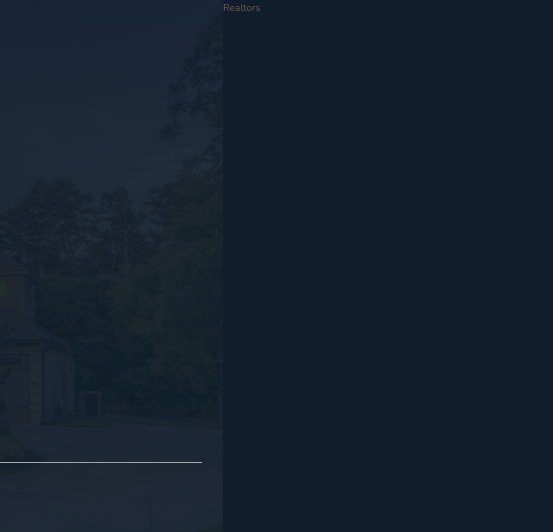
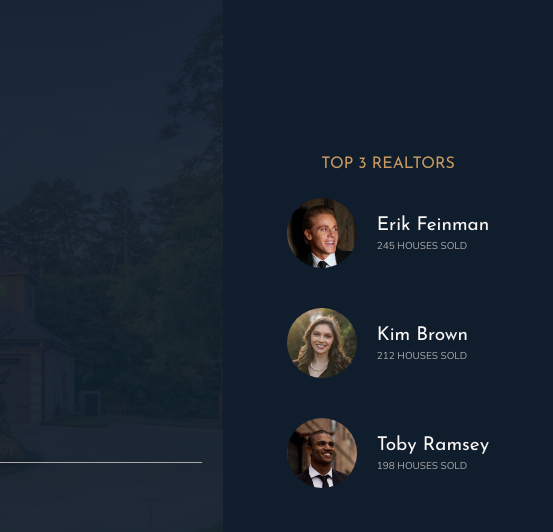
Before and after one commit to Rafatcb/css-sass-udemy, a website: page Nexter/index.html in a window 1280 px wide. Shown: the top 532 px of the page, 727-1280 px from the left. Drawn offline with nearby package versions, Linux system fonts and the light colour scheme.

Commit message:
Realtors section

```diff
--- a/Nexter/index.html
+++ b/Nexter/index.html
@@ -9,7 +9,7 @@
         <link rel="stylesheet" href="css/style.css">
         <link rel="shortcut icon" type="image/png" href="img/favicon.png">
 
-        <title>nexter &mdash; your home, your freedom</title>
+        <title>Nexter &mdash; your home, your freedom</title>
     </head>
     <body class="container">
         <div class="sidebar">
@@ -33,7 +33,26 @@
         </header>
 
         <div class="realtors">
-            Realtors
+            <h3 class="heading-3">Top 3 Realtors</h3>
+            <div class="realtors__list">
+                <img src="img/realtor-1.jpeg" alt="Realtor 1" class="realtors__img">
+                <div class="realtors__details">
+                    <h4 class="heading-4 heading-4--light">Erik Feinman</h4>
+                    <p class="realtors__sold">245 houses sold</p>
+                </div>
+
+                <img src="img/realtor-2.jpeg" alt="Realtor 2" class="realtors__img">
+                <div class="realtors__details">
+                    <h4 class="heading-4 heading-4--light">Kim Brown</h4>
+                    <p class="realtors__sold">212 houses sold</p>
+                </div>
+
+                <img src="img/realtor-3.jpeg" alt="Realtor 3" class="realtors__img">
+                <div class="realtors__details">
+                    <h4 class="heading-4 heading-4--light">Toby Ramsey</h4>
+                    <p class="realtors__sold">198 houses sold</p>
+                </div>
+            </div>
         </div>
 
         <section class="features">
--- a/Nexter/sass/_realtors.scss
+++ b/Nexter/sass/_realtors.scss
@@ -1,4 +1,31 @@
 .realtors {
     background-color: $color-secondary;
     grid-column: col-start 7 / full-end;
+    padding: 3rem;
+
+    display: grid;
+    align-content: center;
+    justify-content: center;
+    justify-items: center;
+    row-gap: 2rem;
+
+    &__list {
+        display: grid;
+        grid-template-columns: min-content max-content;
+        column-gap: 2rem;
+        row-gap: 5vh;
+        align-items: center;
+    }
+
+    &__img {
+        width: 7rem;
+        border-radius: 50%;
+        display: block;
+    }
+
+    &__sold {
+        text-transform: uppercase;
+        color: $color-grey-light-2;
+        margin-top: -.3rem;
+    }
 }
```
Also changed, not shown: Nexter/css/style.css.
